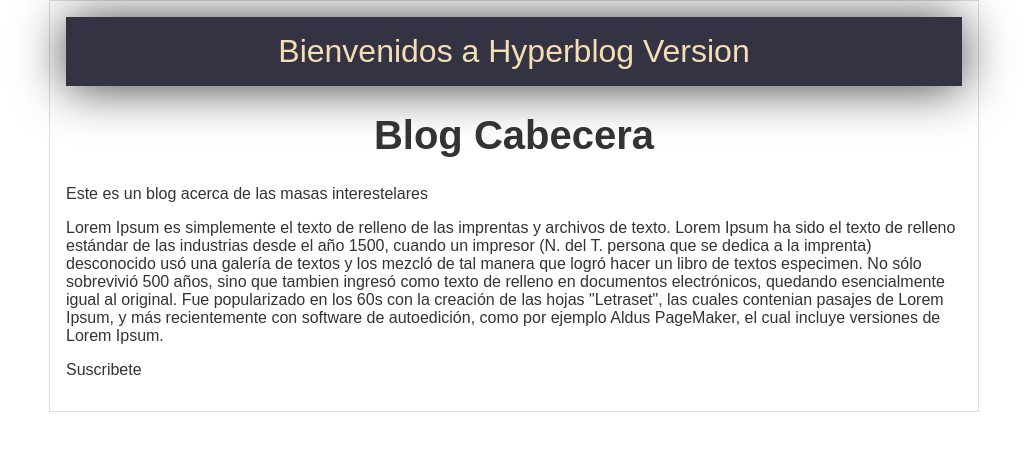
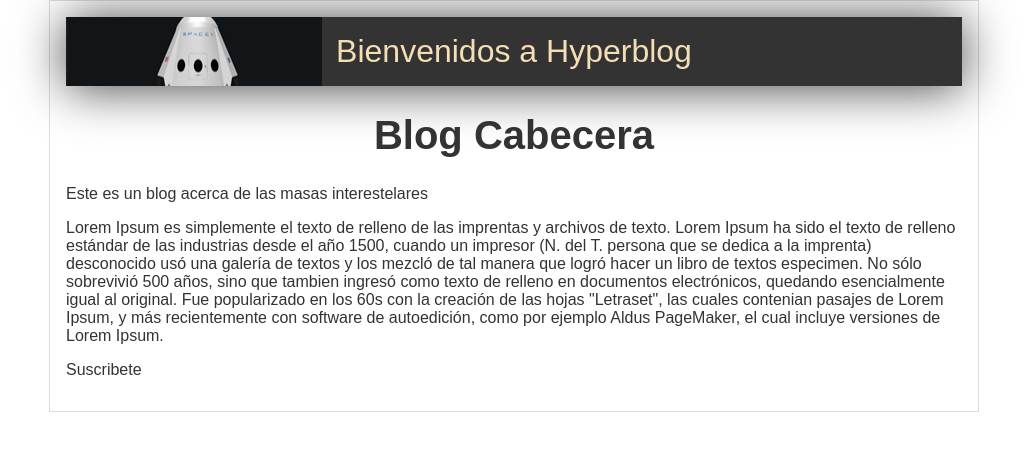
Before and after one commit to smartnix/hyperblog, a plain HTML site: page index.html in a window 1280 px wide. Shown: the whole page, without its empty margins (126-1153 px from the left). Drawn offline with Linux system fonts and the light colour scheme.

Commit message:
Logo nuevo

```diff
--- a/css/estilos.css
+++ b/css/estilos.css
@@ -30,7 +30,7 @@ body
 
 #cabecera
 {
-    background: #334;
+    background: #333 url("../images/dragon.png") no-repeat left center;
     color: wheat;
     margin: 0;
     padding: 0.5em;
--- a/index.html
+++ b/index.html
@@ -9,7 +9,7 @@
 </head>
 <body>
     <div id="container">
-        <div id="cabecera">Bienvenidos a Hyperblog Version</div>
+        <div id="cabecera">  Bienvenidos a Hyperblog</div>
         <div id="post">
             <h1>Blog Cabecera</h1>
             <p>Este es un blog acerca de las masas interestelares
```
